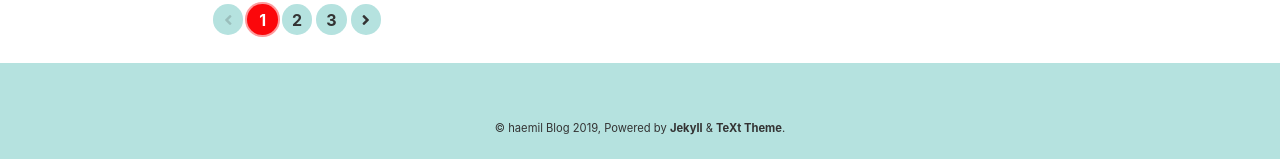
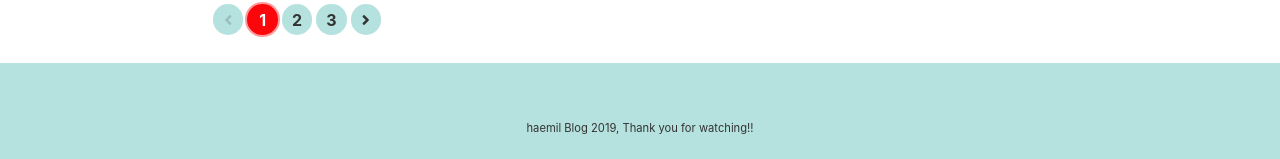
Before and after one commit to mchaemil/mchaemil.github.io, a Jekyll site: the page built from index.html, in a window 1280 px wide and 900 px high, scrolled down 1763 px. Shown: the part 738-897 px from the top of the window. Built offline with Jekyll 4.4.1, drawn with Linux system fonts in a browser that asks for light colours; nearby versions of some CDN libraries; the list of posts is cut into pages by our own code; comment, search, counter and statistics services are not loaded.

Commit message:
update post

```diff
--- a/_includes/footer.html
+++ b/_includes/footer.html
@@ -25,12 +25,17 @@
     {%- include snippets/get-locale-string.html key='COPYRIGHT_DATES' -%}
     {%- assign _locale_copyright_dates = __return -%}
     <div class="site-info mt-2">
-      <div>
+      <!-- <div>
         {%- include snippets/get-locale-string.html key='COPYRIGHT_DATES' -%}
         {%- assign _locale_copyright_dates = __return -%}
         © {{ site.title }} {{ _locale_copyright_dates }},
         Powered by <a title="Jekyll is a simple, blog-aware, static site generator." href="http://jekyllrb.com/">Jekyll</a> & <a
         title="TeXt is a super customizable Jekyll theme." href="https://github.com/kitian616/jekyll-TeXt-theme">TeXt Theme</a>.
+      </div> -->
+	  <div>
+        {%- include snippets/get-locale-string.html key='COPYRIGHT_DATES' -%}
+        {%- assign _locale_copyright_dates = __return -%}
+        {{ site.title }} {{ _locale_copyright_dates }}, Thank you for watching!!
       </div>
     </div>
   </div>
```
